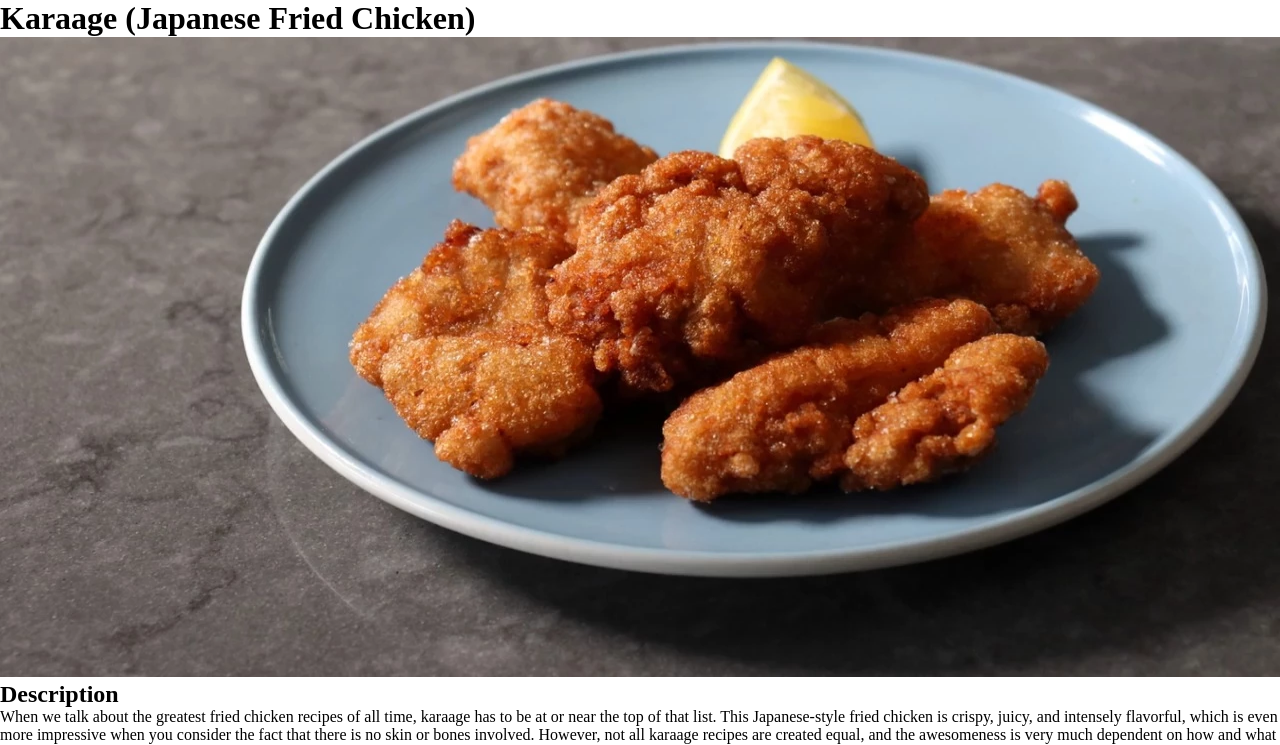
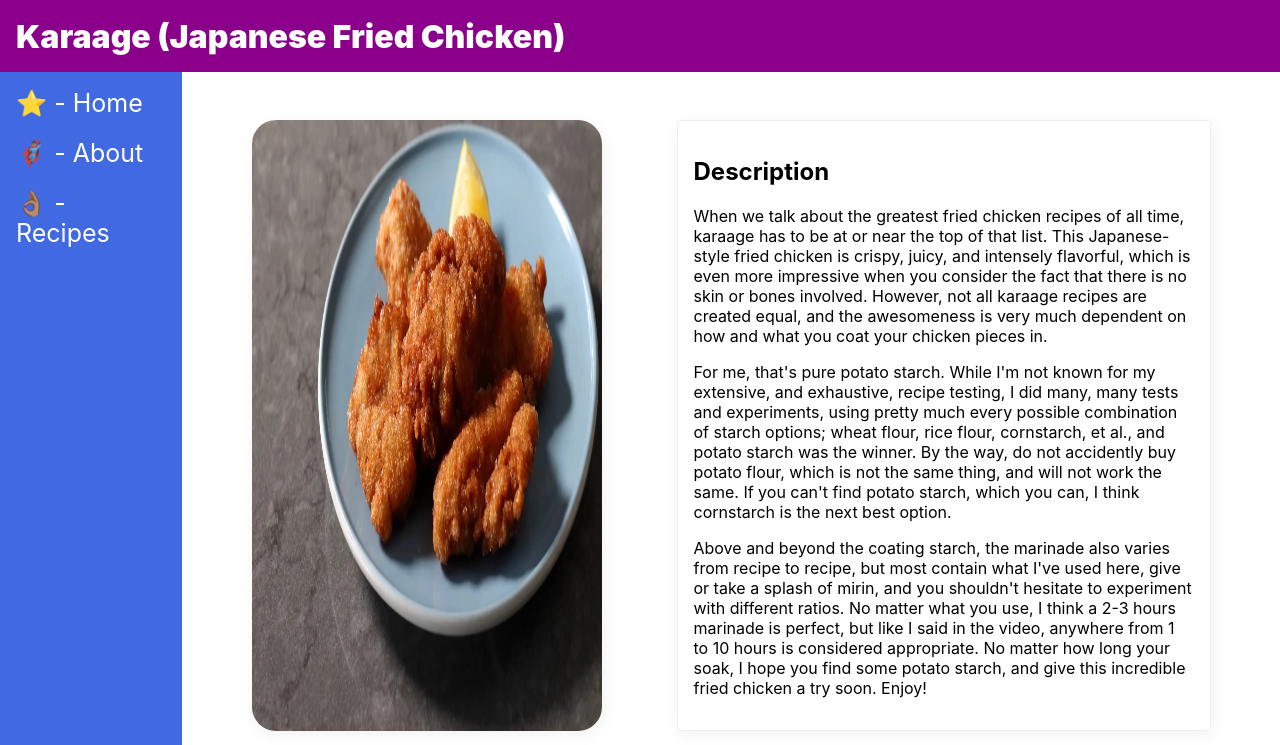
Before and after one commit to MAALsLAB/odin-recipes, a plain HTML site: page recipes/karaage.html in a window 1280 px wide. Shown: the top 745 px of the page. Drawn offline with Linux system fonts and the light colour scheme.

Commit message:
Updating the layout of the recipies pages trying the flexbox

```diff
--- a/recipes/karaage.html
+++ b/recipes/karaage.html
@@ -4,48 +4,60 @@
     <meta charset="UTF-8" />
     <meta http-equiv="X-UA-Compatible" content="IE=edge" />
     <meta name="viewport" content="width=device-width, initial-scale=1.0" />
-    <link rel="stylesheet" href="../css/main-style.css" />
+    <link rel="stylesheet" href="recipes.css" />
     <title>Karaage</title>
   </head>
 
   <body>
-    <h1>Karaage (Japanese Fried Chicken)</h1>
+    <div class="header">Karaage (Japanese Fried Chicken)</div>
+
+    <div class="main-container">
+      <div class="sidebar">
+        <ul>
+          <li><a href="../index.html">⭐ - Home</a></li>
+          <li><a href="#">🦸🏽‍♂️ - About</a></li>
+          <li><a href="#">👌🏽 - Recipes</a></li>
+        </ul>
+      </div>
+      <div class="card-container">
         <img
           src="../imgs/karaage.webp"
           alt="Karaage (Japanese Fried Chicken) dish"
-      width="50%"
-      height="50%"
+          width="100%"
         />
-
+        <div class="card">
           <h2>Description</h2>
           <p>
-      When we talk about the greatest fried chicken recipes of all time, karaage
-      has to be at or near the top of that list. This Japanese-style fried
-      chicken is crispy, juicy, and intensely flavorful, which is even more
-      impressive when you consider the fact that there is no skin or bones
-      involved. However, not all karaage recipes are created equal, and the
-      awesomeness is very much dependent on how and what you coat your chicken
-      pieces in.
+            When we talk about the greatest fried chicken recipes of all time,
+            karaage has to be at or near the top of that list. This
+            Japanese-style fried chicken is crispy, juicy, and intensely
+            flavorful, which is even more impressive when you consider the fact
+            that there is no skin or bones involved. However, not all karaage
+            recipes are created equal, and the awesomeness is very much
+            dependent on how and what you coat your chicken pieces in.
           </p>
           <p>
-      For me, that's pure potato starch. While I'm not known for my extensive,
-      and exhaustive, recipe testing, I did many, many tests and experiments,
-      using pretty much every possible combination of starch options; wheat
-      flour, rice flour, cornstarch, et al., and potato starch was the winner.
-      By the way, do not accidently buy potato flour, which is not the same
-      thing, and will not work the same. If you can't find potato starch, which
-      you can, I think cornstarch is the next best option.
+            For me, that's pure potato starch. While I'm not known for my
+            extensive, and exhaustive, recipe testing, I did many, many tests
+            and experiments, using pretty much every possible combination of
+            starch options; wheat flour, rice flour, cornstarch, et al., and
+            potato starch was the winner. By the way, do not accidently buy
+            potato flour, which is not the same thing, and will not work the
+            same. If you can't find potato starch, which you can, I think
+            cornstarch is the next best option.
           </p>
           <p>
-      Above and beyond the coating starch, the marinade also varies from recipe
-      to recipe, but most contain what I've used here, give or take a splash of
-      mirin, and you shouldn't hesitate to experiment with different ratios. No
-      matter what you use, I think a 2-3 hours marinade is perfect, but like I
-      said in the video, anywhere from 1 to 10 hours is considered appropriate.
-      No matter how long your soak, I hope you find some potato starch, and give
-      this incredible fried chicken a try soon. Enjoy!
+            Above and beyond the coating starch, the marinade also varies from
+            recipe to recipe, but most contain what I've used here, give or take
+            a splash of mirin, and you shouldn't hesitate to experiment with
+            different ratios. No matter what you use, I think a 2-3 hours
+            marinade is perfect, but like I said in the video, anywhere from 1
+            to 10 hours is considered appropriate. No matter how long your soak,
+            I hope you find some potato starch, and give this incredible fried
+            chicken a try soon. Enjoy!
           </p>
-
+        </div>
+        <div class="card">
           <h2>Ingredients</h2>
           <ul>
             <li>1 clove garlic, finely grated</li>
@@ -59,50 +71,53 @@
             <li>½ teaspoon white sugar</li>
             <li>¼ teaspoon kosher salt</li>
             <li>
-        1 ¼ pounds boneless, skinless chicken thighs, cut into 2-inch pieces
+              1 ¼ pounds boneless, skinless chicken thighs, cut into 2-inch
+              pieces
             </li>
             <li>1 cup potato starch</li>
             <li>1 quart canola oil, or as needed</li>
           </ul>
-
+        </div>
+        <div class="card">
           <h2>Steps</h2>
           <ol>
             <li>
               <strong>Step 1</strong>
               <p>
-          Mix garlic, ginger, soy sauce, sake, mirin, sesame oil, black pepper,
-          cayenne, sugar, and salt in a medium bowl.
+                Mix garlic, ginger, soy sauce, sake, mirin, sesame oil, black
+                pepper, cayenne, sugar, and salt in a medium bowl.
               </p>
             </li>
             <li>
               <strong>Step 2</strong>
               <p>
-          Place chicken in the marinade and mix until thoroughly and evenly
-          coated. Cover and refrigerate for 1 to 10 hours.
+                Place chicken in the marinade and mix until thoroughly and
+                evenly coated. Cover and refrigerate for 1 to 10 hours.
               </p>
             </li>
             <li>
               <strong>Step 3</strong>
               <p>
-          Set up your dredging station: Place a wire rack over a foil-lined
-          baking sheet. Add potato starch to a wide, shallow bowl.
+                Set up your dredging station: Place a wire rack over a
+                foil-lined baking sheet. Add potato starch to a wide, shallow
+                bowl.
               </p>
             </li>
             <li>
               <strong>Step 4</strong>
               <p>
-          Remove chicken from the refrigerator. Stir to coat with marinade. Toss
-          2 or 3 pieces at a time in the potato starch until evenly coated.
-          Shake off any excess starch and place chicken on the wire rack. Repeat
-          to dredge remaining pieces.
+                Remove chicken from the refrigerator. Stir to coat with
+                marinade. Toss 2 or 3 pieces at a time in the potato starch
+                until evenly coated. Shake off any excess starch and place
+                chicken on the wire rack. Repeat to dredge remaining pieces.
               </p>
             </li>
             <li>
               <strong>Step 5</strong>
               <p>
-          Tap the rack on the baking sheet to remove any loose chunks of starch,
-          then transfer the baking sheet and rack of chicken to the refrigerator
-          for 15 to 30 minutes.
+                Tap the rack on the baking sheet to remove any loose chunks of
+                starch, then transfer the baking sheet and rack of chicken to
+                the refrigerator for 15 to 30 minutes.
               </p>
             </li>
             <li>
@@ -112,12 +127,15 @@
             <li>
               <strong>Step 7</strong>
               <p>
-          Without crowding, lower chicken carefully into the hot oil in batches.
-          Fry, tossing occasionally, until cooked through and the outside is
-          crunchy and browned, 3 to 4 minutes. Transfer to a paper towel-lined
-          plate to drain. Repeat with remaining chicken.
+                Without crowding, lower chicken carefully into the hot oil in
+                batches. Fry, tossing occasionally, until cooked through and the
+                outside is crunchy and browned, 3 to 4 minutes. Transfer to a
+                paper towel-lined plate to drain. Repeat with remaining chicken.
               </p>
             </li>
           </ol>
+        </div>
+      </div>
+    </div>
   </body>
 </html>
--- /dev/null
+++ b/recipes/recipes.css
@@ -0,0 +1,79 @@
+body {
+  font-family: -apple-system, BlinkMacSystemFont, "Segoe UI", Roboto, Oxygen,
+    Ubuntu, Cantarell, "Open Sans", "Helvetica Neue", sans-serif;
+  margin: 0;
+  min-height: 100vh;
+  display: flex;
+  flex-direction: column;
+}
+
+.header {
+  display: flex;
+  align-items: center;
+  padding: 0 16px;
+  font-size: 32px;
+  font-weight: 900;
+  height: 72px;
+  background: darkmagenta;
+  color: white;
+}
+
+.main-container {
+  flex: 1;
+  display: flex;
+}
+
+.sidebar {
+  width: 150px;
+  background: royalblue;
+  flex-shrink: 0;
+  padding: 16px;
+}
+
+ul {
+  list-style: none;
+  margin: 0;
+  padding: 0;
+}
+
+li {
+  margin-bottom: 20px;
+}
+
+a {
+  color: white;
+  text-decoration: none;
+  font-size: 25px;
+}
+
+.card-container {
+  padding: 32px;
+  display: flex;
+  flex-flow: row wrap;
+  justify-content: space-around;
+}
+
+.card {
+  border: 1px solid #eee;
+  box-shadow: 2px 4px 16px rgba(0, 0, 0, 0.06);
+  border-radius: 4px;
+  padding: 16px;
+  margin: 16px;
+  width: 300px;
+}
+
+img {
+  border: none;
+  border-radius: 24px;
+  box-shadow: 2px 4px 16px rgba(0, 0, 0, 0.06);
+  margin: 16px;
+  width: 350px;
+}
+
+.card:nth-child(2) {
+  width: 500px;
+}
+
+.card:last-child {
+  width: 500px;
+}
```
Also changed, not shown: index.html (+3 -3 lines), recipes/fried_chicken.html (+36 -20 lines), recipes/teriyaki-shrimp.html (+40 -24 lines). Lines whose indentation alone changed are shown as unchanged.
